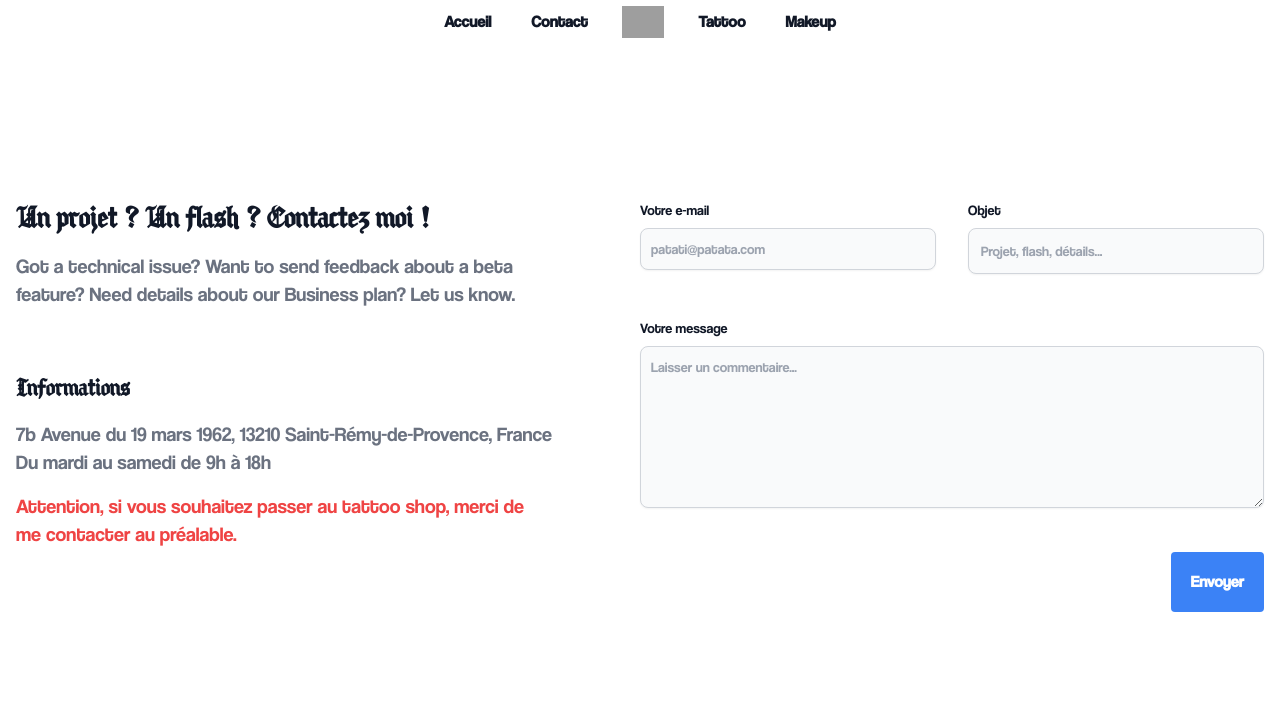
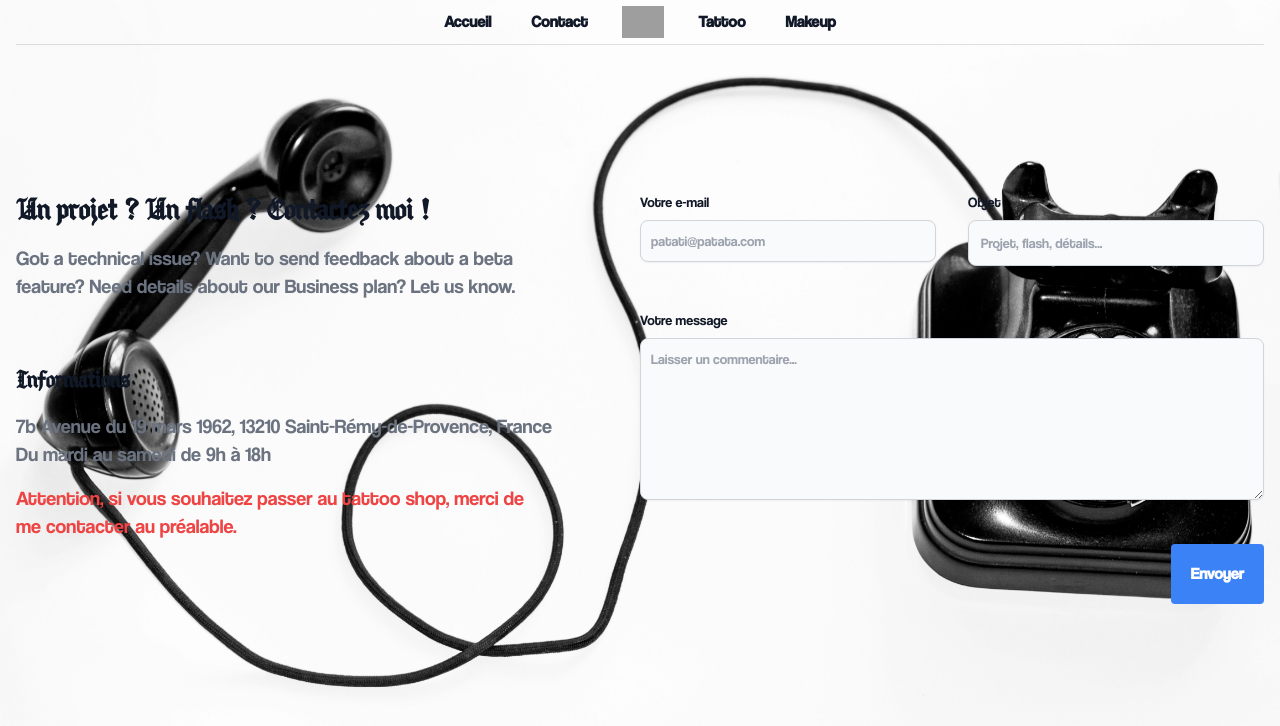
Before and after one commit to Hchautard/candice_portfolio_v2, a React (Create React App) app: page /contact in a window 1280 px wide. Shown: the top 726 px of the page. Built offline with nearby package versions, Linux system fonts and the light colour scheme; grey boxes are pictures that could not be loaded.

Commit message:
Update UI Contact

```diff
--- a/src/components/ContactForm.js
+++ b/src/components/ContactForm.js
@@ -8,8 +8,8 @@ function ContactForm() {
         animate={{ width: "100%" }}
         exit={{ x: window.innerWidth }}
     >
-    <section className="bg-white dark:bg-gray-900 py-16 lg:py-24">
-        <div className="flex flex-row py-8 lg:py-16 px-4 mx-auto max-w-7xl">
+    <section className="dark:bg-gray-900 h-auto">
+        <div className="flex flex-row lg:py-16 px-4 mx-auto max-w-7xl">
 
             <div className="flex flex-col justify-start w-full lg:w-1/2">
                 <div className="flex flex-col justify-start">
--- a/src/pages/Contact.js
+++ b/src/pages/Contact.js
@@ -1,3 +1,4 @@
+import "../styles/Contact.css";
 import ContactForm from "../components/ContactForm";
 
 function Contact() {
--- /dev/null
+++ b/src/styles/Contact.css
@@ -0,0 +1,22 @@
+.Contact {
+    position: relative;
+    min-height: 100vh;
+    width: 100%;
+  }
+
+  /* Background element that will extend behind the header */
+  .Contact {
+    padding-top: 10%;
+    position: fixed;
+    top: 0;
+    left: 0;
+    width: 100%;
+    height: 100%;
+    min-height: 100vh;
+    background-image: url(../assets/images/old_phone.jpg);
+    background-size: cover;
+    background-position: center;
+    overflow: hidden;
+    background-attachment: fixed;
+    z-index: -1;
+  }
```
